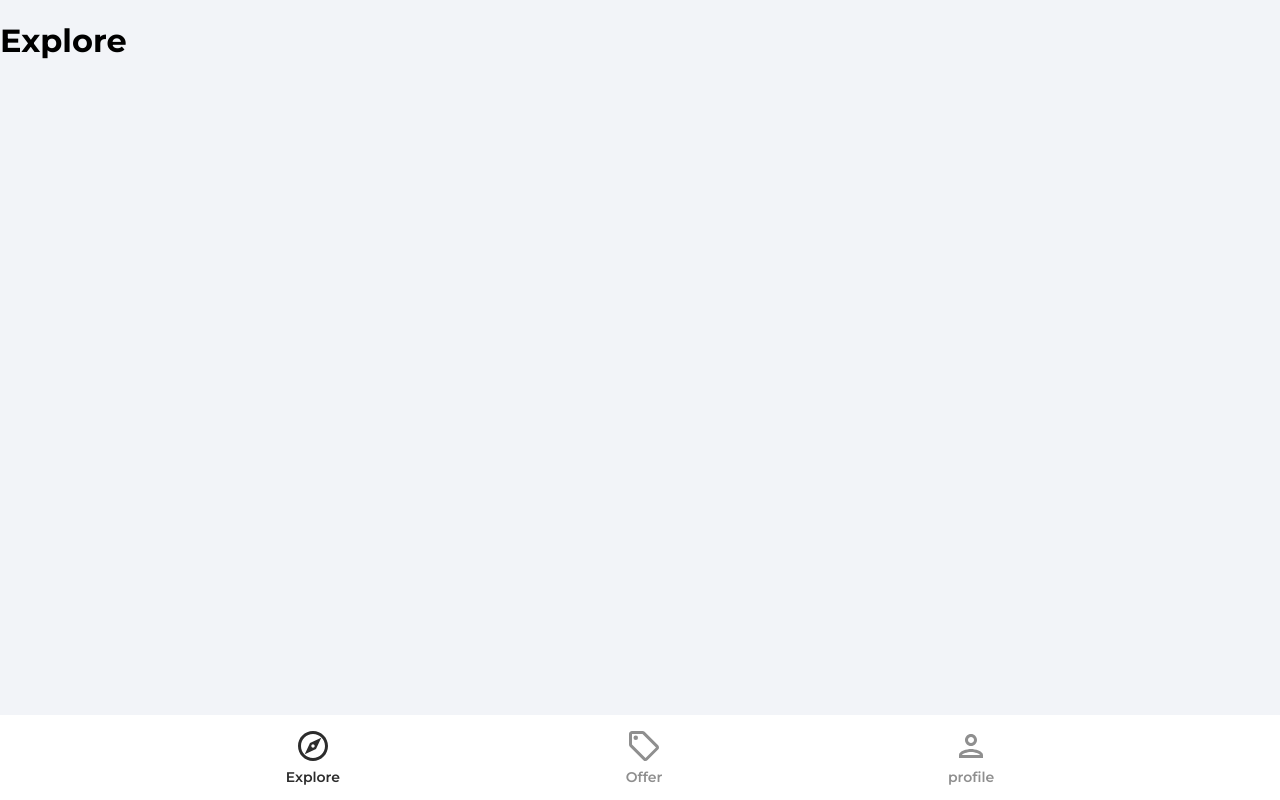
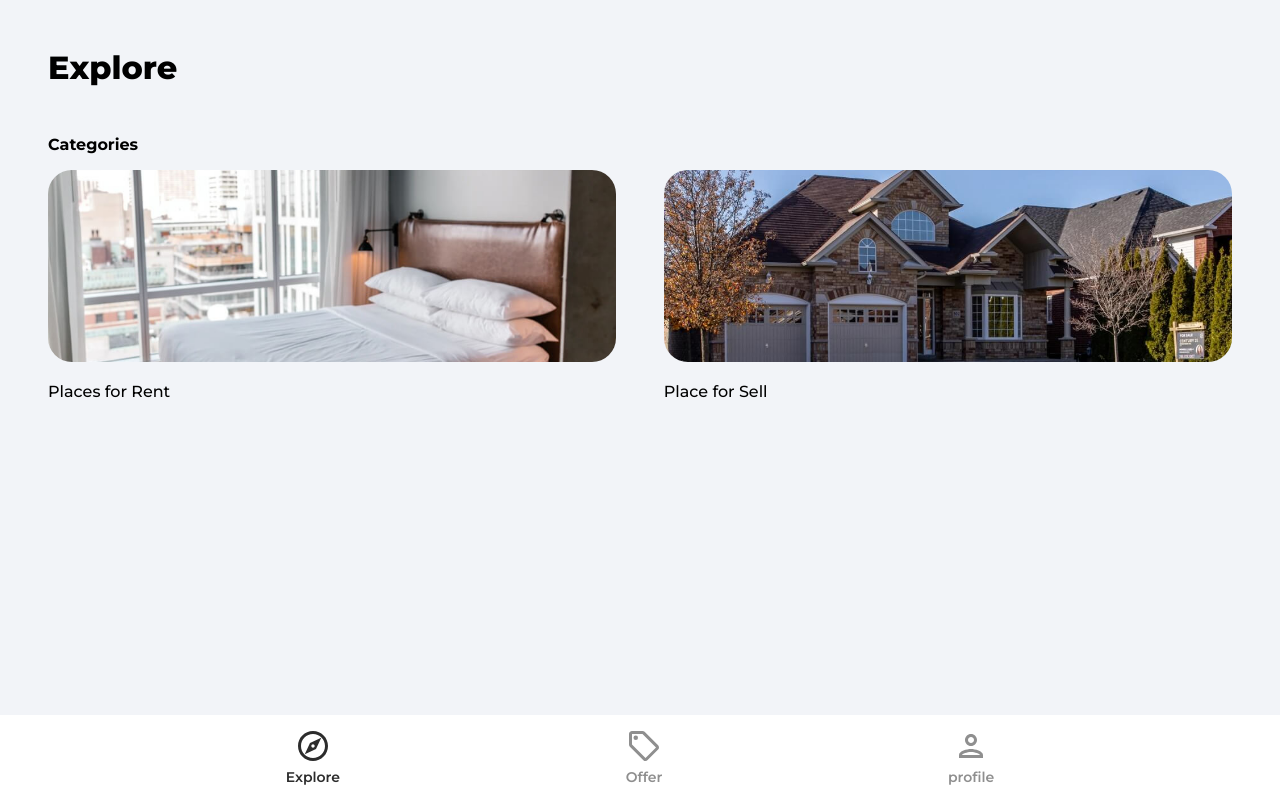
Before and after one commit to DimiTesting/house-market-app, a React (Create React App) app: page / in a window 1280 px wide. Built offline with nearby package versions, Linux system fonts and the light colour scheme; the HTML template or start-up script is replaced by a standard one.

Commit message:
setting up Category page

```diff
--- a/src/App.js
+++ b/src/App.js
@@ -8,6 +8,7 @@
 import SignIn from "./pages/SignIn"
 import SignUp from "./pages/SignUp"
 import Profile from "./pages/Profile"
+import Category from "./pages/Category";
 import PrivateRoute from "./components/PrivateRoute";
 
 
@@ -18,6 +19,7 @@
         <Routes>
           <Route path="/" element={<Explore/>}/>
           <Route path="/offers" element={<Offers/>}/>
+          <Route path="/category/:categoryName" element={<Category/>}/>
           <Route path='/profile' element={<PrivateRoute />}>
             <Route path='/profile' element={<Profile />} />
           </Route>
--- /dev/null
+++ b/src/pages/Category.js
@@ -0,0 +1,9 @@
+function Category() {
+    return(
+        <div>
+            Category
+        </div>
+    )
+}
+
+export default Category
--- a/src/pages/Explore.js
+++ b/src/pages/Explore.js
@@ -1,7 +1,25 @@
+import {Link} from "react-router-dom"
+import rentCategoryImage from "../assets/jpg/rentCategoryImage.jpg"
+import sellCategoryImage from "../assets/jpg/sellCategoryImage.jpg"
+
 function Explore() {
     return (
-        <div>
-            <h1> Explore </h1>
+        <div className="explore">
+            <p className="pageHeader"> Explore </p>
+
+            <main>
+                <p className="exploreCategoryHeading">Categories</p>
+                <div className="exploreCategories">
+                    <Link to="/category/rent">
+                        <img className="exploreCategoryImg" src={rentCategoryImage} alt="rent"/>
+                        <p className="exploreCategoryName"> Places for Rent </p>
+                    </Link>
+                    <Link to="/category/sell">
+                        <img className="exploreCategoryImg" src={sellCategoryImage} alt="rent"/>
+                        <p className="exploreCategoryName"> Place for Sell </p>
+                    </Link>
+                </div>
+            </main>
         </div>
     )
 }
```
